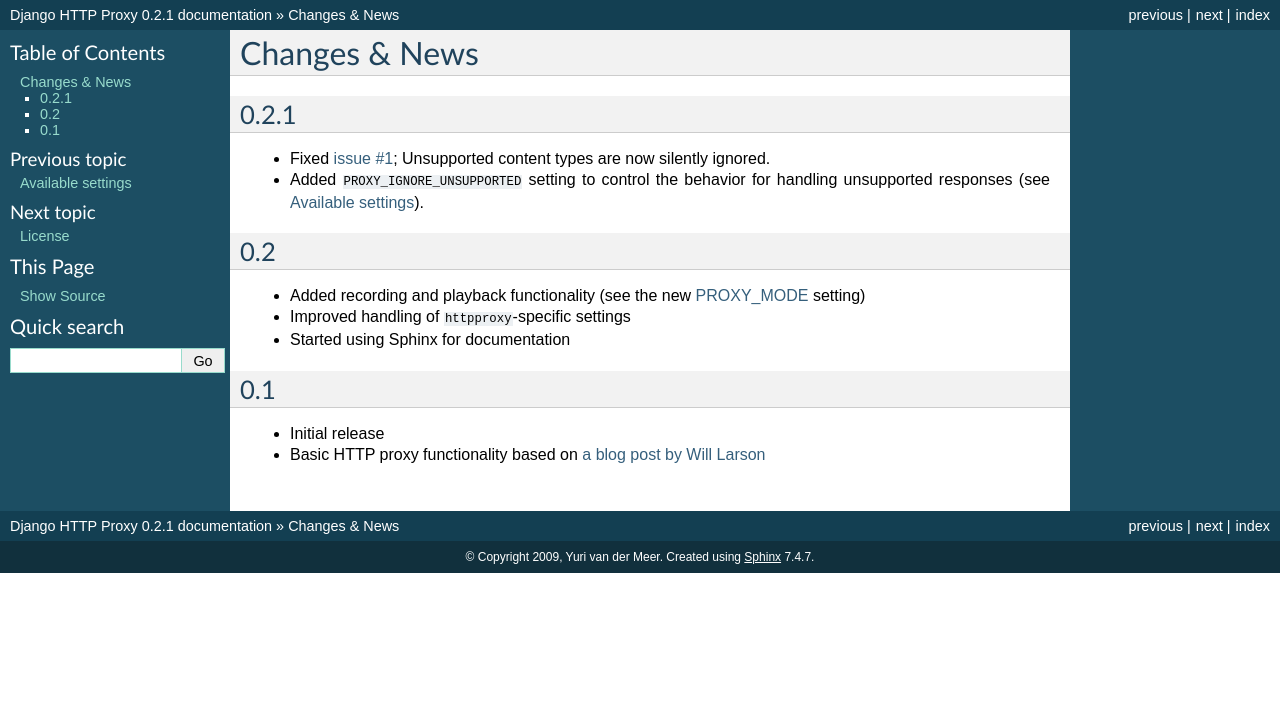
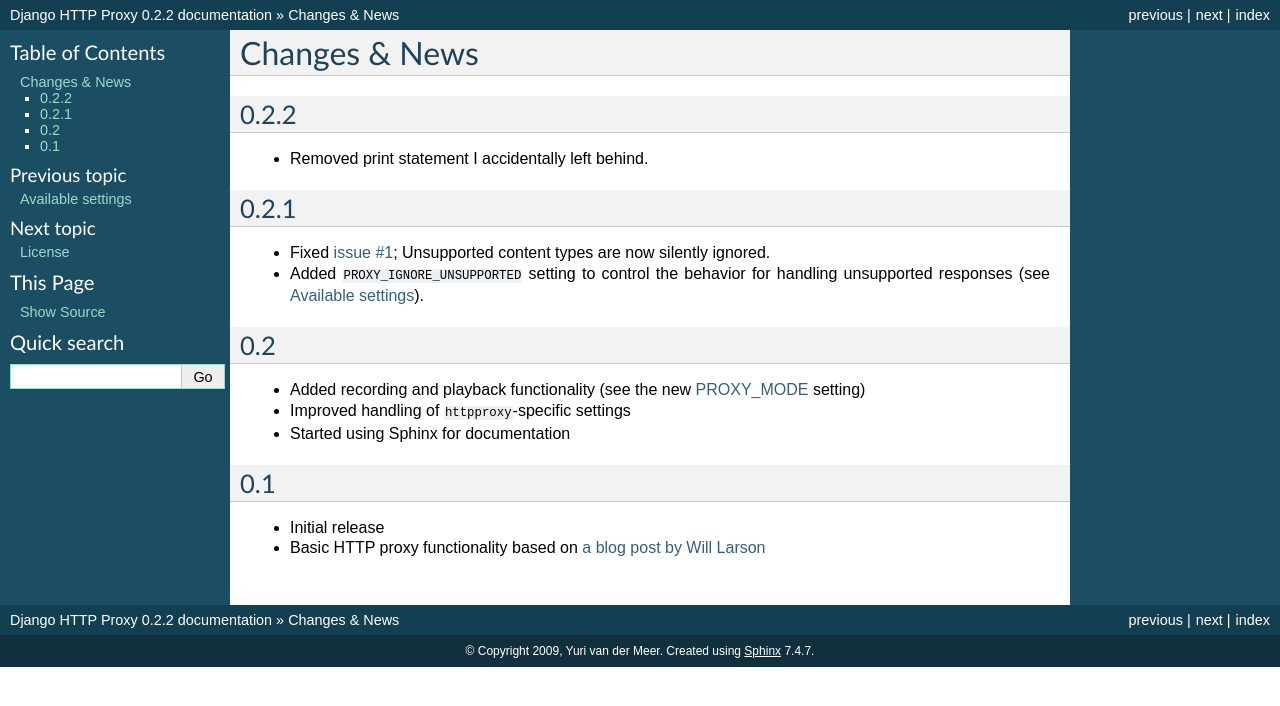
Before and after one commit to yvandermeer/django-http-proxy, a Sphinx documentation site: the page built from docs/changes.txt, in a window 1280 px wide. Shown: the top 706 px of the page. Built offline with Sphinx 7.4.7, drawn with Linux system fonts in a browser that asks for light colours.

Commit message:
Upped to v0.2.2.

```diff
--- a/docs/changes.txt
+++ b/docs/changes.txt
@@ -1,5 +1,10 @@
 Changes & News
 --------------
+
+0.2.2
+~~~~~
+
+* Removed print statement I accidentally left behind.
 
 0.2.1
 ~~~~~
--- a/docs/conf.py
+++ b/docs/conf.py
@@ -47,7 +47,7 @@
 # The short X.Y version.
 version = '0.2'
 # The full version, including alpha/beta/rc tags.
-release = '0.2.1'
+release = '0.2.2'
 
 # The language for content autogenerated by Sphinx. Refer to documentation
 # for a list of supported languages.
--- a/httpproxy/__init__.py
+++ b/httpproxy/__init__.py
@@ -2,5 +2,5 @@
 Django HTTP Proxy - A simple HTTP proxy for the Django framework.
 """
 
-__version__ = '0.2.1'
+__version__ = '0.2.2'
 __authors__ = ['Yuri van der Meer <django-http-proxy@yvandermeer.net>']
--- a/setup.py
+++ b/setup.py
@@ -19,7 +19,7 @@
     author='Yuri van der Meer',
     author_email='django-http-proxy@yvandermeer.net',
     url='http://httpproxy.yvandermeer.net/',
-    download_url='http://bitbucket.org/yvandermeer/django-http-proxy/get/v0.2.zip',
+    download_url='http://bitbucket.org/yvandermeer/django-http-proxy/get/v%s.zip' % __version__,
     packages=[
         'httpproxy',
     ],
```
